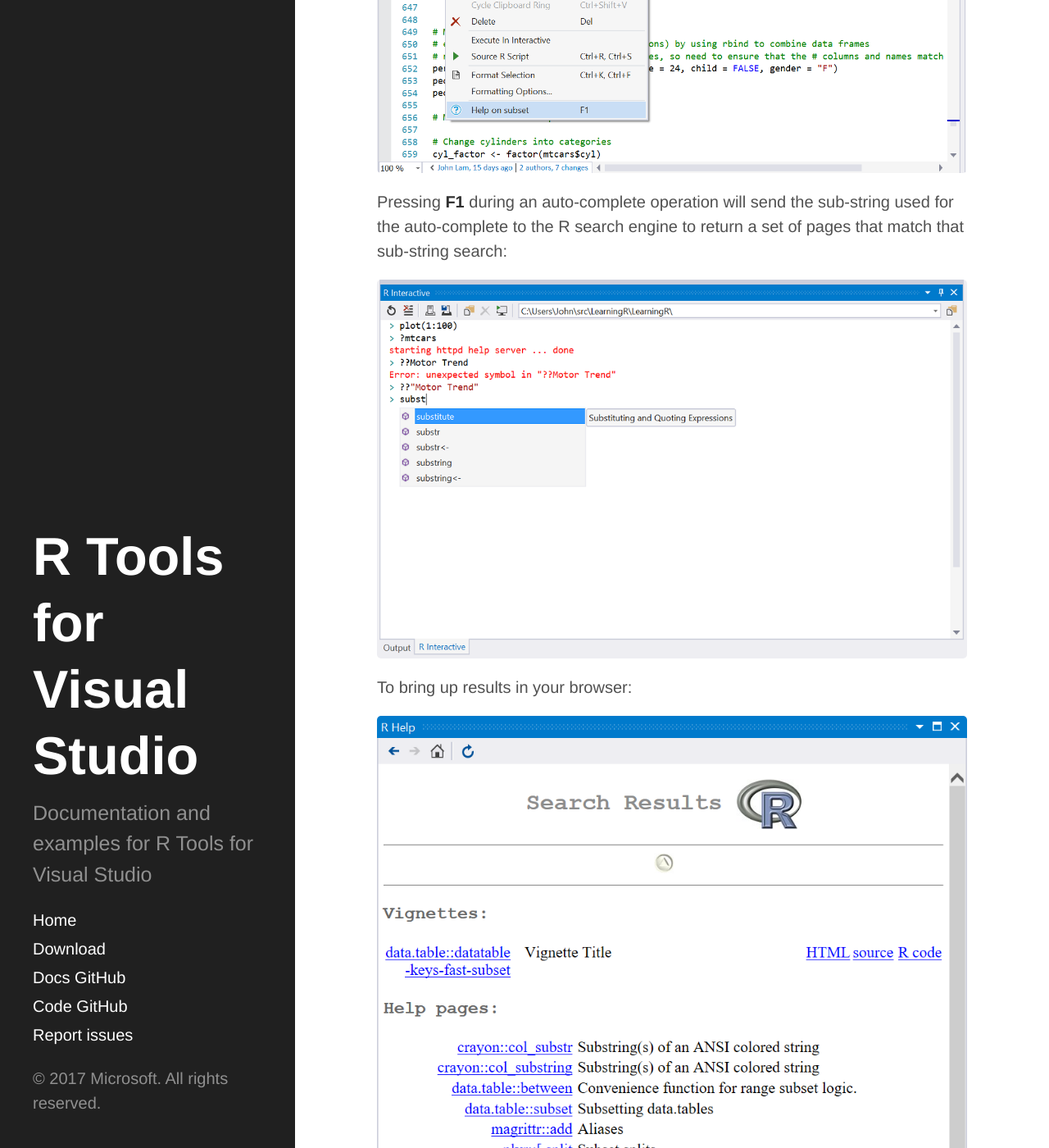
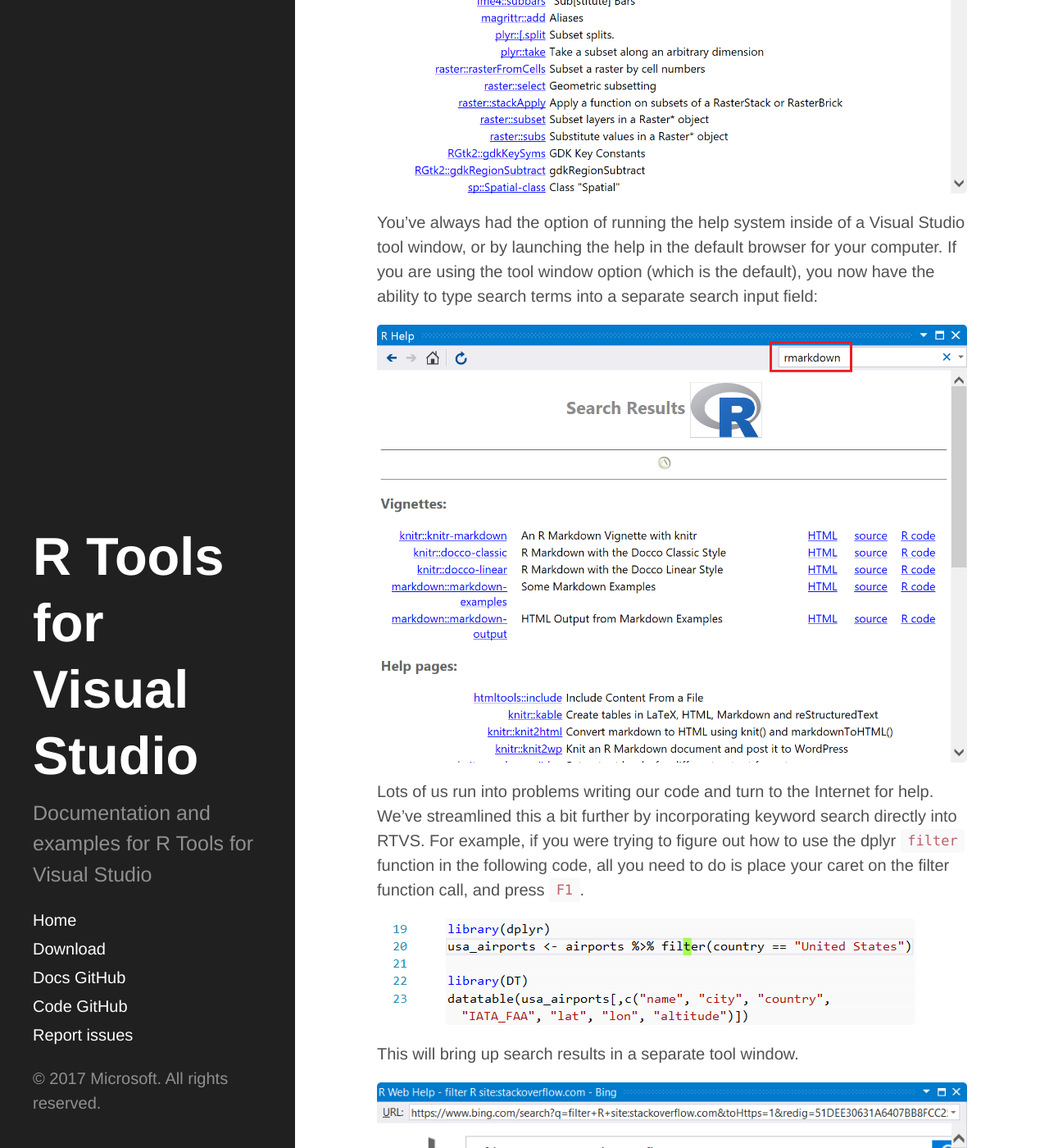
Before and after one commit to microsoft/RTVS-docs, a Jekyll site: the page built from help.md, in a window 1280 px wide and 1400 px high, scrolled down 2548 px. Shown: the whole window at 82% size. Built offline with Jekyll 4.4.1, drawn with Linux system fonts in a browser that asks for light colours; our own code applies the rules of GitHub Pages for plain Markdown files; some of the changed text lies outside the part shown.

Commit message:
Updating screenshots and help features

```diff
--- a/help.md
+++ b/help.md
@@ -36,3 +30,28 @@
 
 ![Help auto-complete results](./media/RTVS-Help-auto-complete-results.png
 )
+
+You've always had the option of running the help system inside of a Visual
+Studio tool window, or by launching the help in the default browser for your
+computer. If you are using the tool window option (which is the default), you
+now have the ability to type search terms into a separate search input field:
+
+![](media/help-search.png)
+
+Lots of us run into problems writing our code and turn to the Internet for help.
+We've streamlined this a bit further by incorporating keyword search directly
+into RTVS. For example, if you were trying to figure out how to use the dplyr
+`filter` function in the following code, all you need to do is place your caret
+on the filter function call, and press `F1`.
+
+![](media/04_f1.png)
+
+This will bring up search results in a separate tool window.
+
+![](media/04_search_results.png)
+
+By default we append "R" to the end of your search term, and scope the search to
+Stack Overflow, but you can configure it to search with an arbitrary search
+clause in the Options dialog for RTVS:
+
+![](media/04_f1_options.png)
```
Also changed, not shown: other parts of help.md (+2 -8 lines), media/RTVS-Help-F1.png (deleted), media/RTVS-Help-auto-complete-results.png, media/RTVS-Help-auto-complete.png, media/RTVS-Help-search.png, media/RTVS-Help-window.png, media/help-search.png (added).
